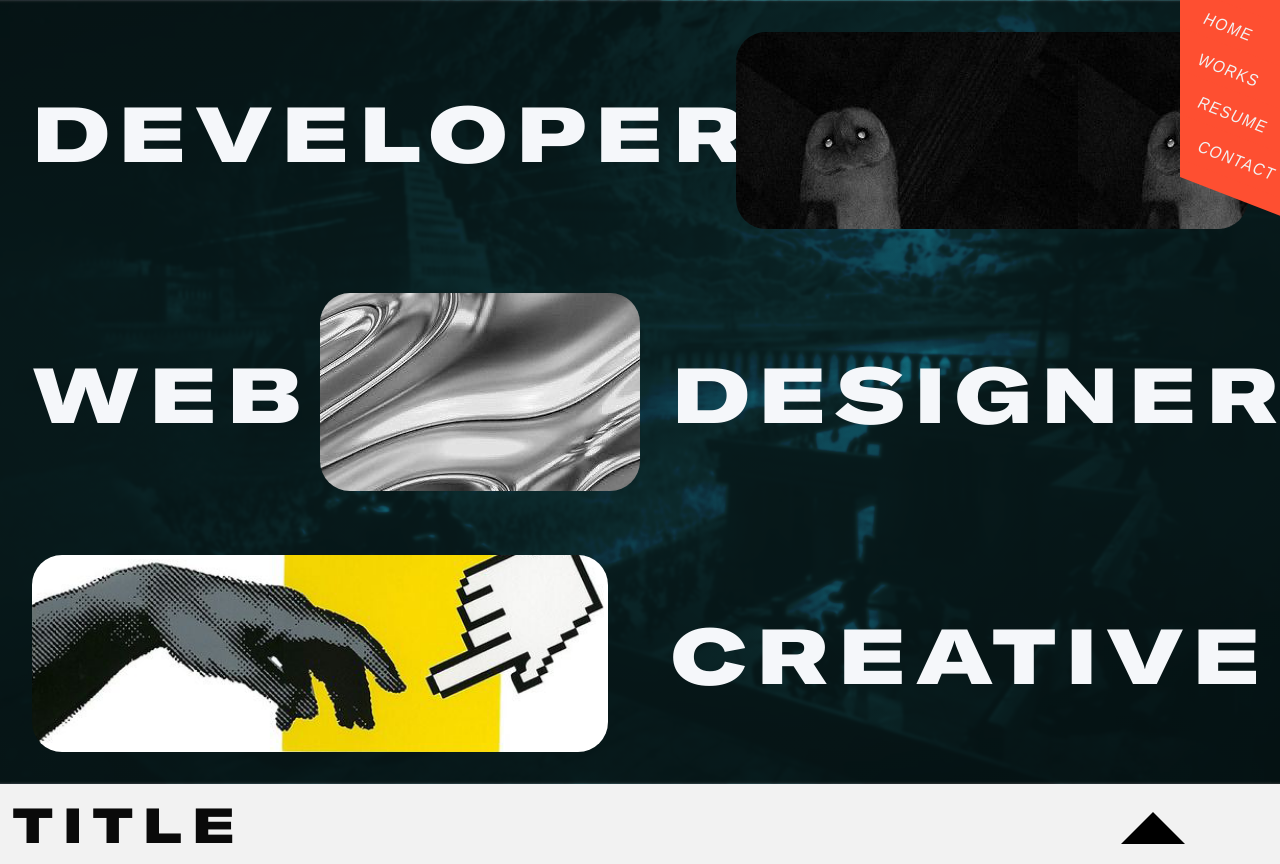
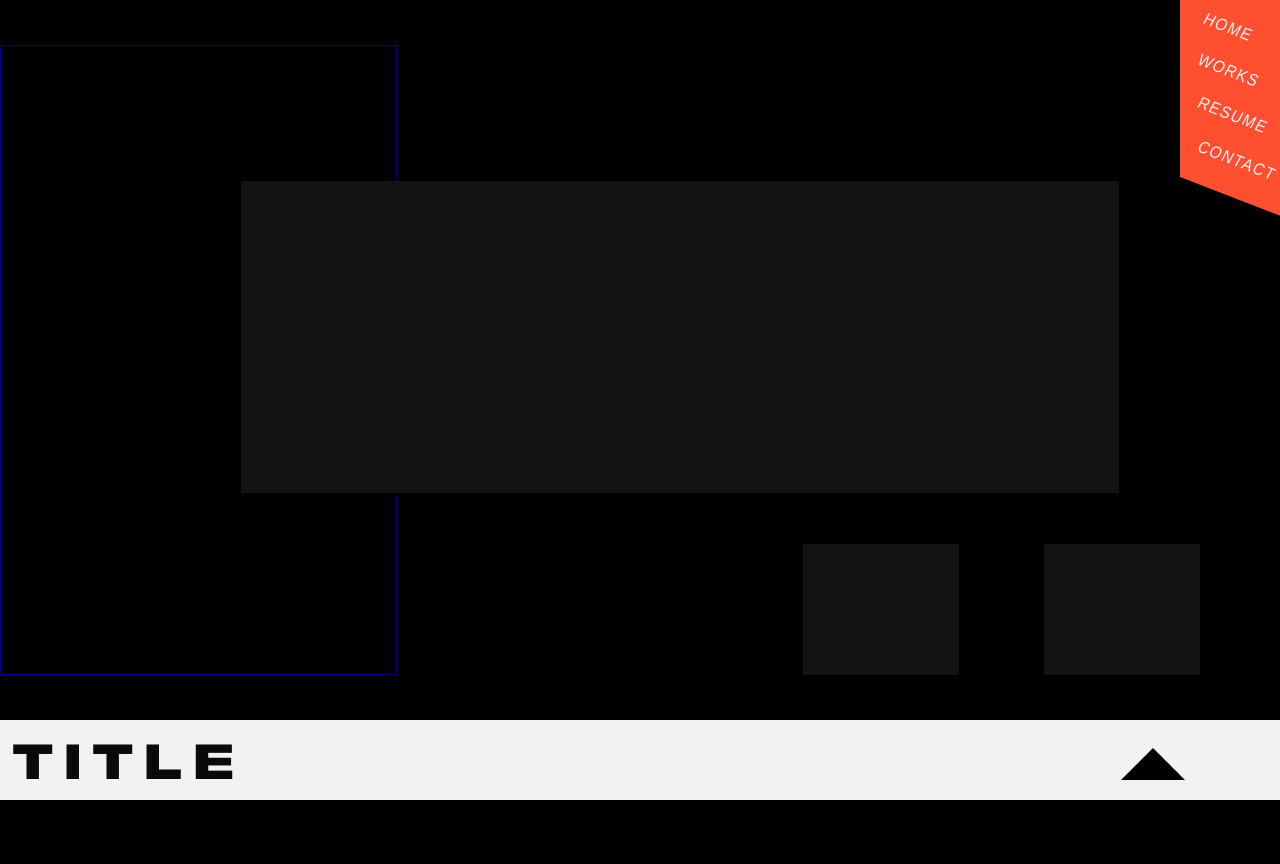
Before and after one commit to kevin21018212/PortfolioV3, a Next.js app: page / in a window 1280 px wide. After the commit the page ends 800 px from the top, so only its background shows below. Built offline with nearby package versions, Linux system fonts and the light colour scheme.

Commit message:
new lading

```diff
--- a/app/homepage/components/landing.tsx
+++ b/app/homepage/components/landing.tsx
@@ -5,27 +5,10 @@ import styles from "../css/landing.module.css";
 const Landing = () => {
   return (
     <div className={styles.landingContainer}>
-      <div className={styles.top}>
-        <div className={styles.topText}>
-          <h1>DEVELOPER</h1>
-        </div>
-        <div className={styles.topImage} />
-      </div>
-      <div className={styles.middle}>
-        <div className={styles.middleTextLeft}>
-          <h1>WEB</h1>
-        </div>
-        <div className={styles.middleImage} />
-        <div className={styles.middleTextRight}>
-          <h1>Designer</h1>
-        </div>
-      </div>
-      <div className={styles.bottom}>
-        <div className={styles.bottomImage} />
-        <div className={styles.bottomText}>
-          <h1>Creative</h1>
-        </div>
-      </div>
+      <div className={styles.liquidGradient}></div>
+      <div className={styles.textBox}></div>
+      <div className={styles.infoBox}></div>
+      <div className={styles.symbolBox}></div>
     </div>
   );
 };
--- a/app/homepage/css/landing.module.css
+++ b/app/homepage/css/landing.module.css
@@ -1,76 +1,31 @@
 .landingContainer {
   height: 90vh;
-  display: flex;
-  flex-direction: column;
-  align-items: center;
-  padding: 2.5vw;
-  background: linear-gradient(rgba(24, 24, 24, 0.8), rgba(24, 24, 24, 0.8)),
-    url("../../../public/background/HandH.png");
-  background-blend-mode: overlay; /* Blend the background image with the color */
-  background-size: cover; /* Cover the entire container with the background image */
-  background-position: center; /* Center the background image */
+  display: grid;
+  grid-template-columns: repeat(16, 1fr); /* 14 columns */
+  grid-template-rows: repeat(16, 1fr); /* 16 rows */
+  gap: 5px; /* Adjust the gap as needed */
 }
 
-.landingContainer h1 {
-  color: #f5f7fa;
-  font-size: 6vw;
+.liquidGradient {
+  grid-column: 1 / span 5;
+  grid-row: 2 / span 14;
+  border: 1px dotted blue;
 }
 
-.top,
-.middle,
-.bottom {
-  height: 25vh;
-  margin: 0%;
-  display: flex;
-}
-.middle {
-  margin: 5cqmax 0%;
+.textBox {
+  grid-column: 4 / span 11;
+  grid-row: 5 / span 7;
+  background-color: #131313;
 }
 
-/*Top Section*/
-.topText {
-  width: 50vw;
-  display: flex;
-  align-items: center;
+.infoBox {
+  grid-column: 11 / span 2;
+  grid-row: 13 / span 3;
+  background-color: #131313;
 }
 
-.topImage {
-  width: 40vw;
-  margin-left: 5vw;
-  background: url(../../../public/landing2.jpeg);
-  border-radius: 30px;
+.symbolBox {
+  grid-column: 14 / span 2;
+  grid-row: 13 / span 3;
+  background-color: #131313;
 }
-
-/*Middle Section*/
-.middleTextLeft {
-  width: 20vw;
-  display: flex;
-  align-items: center;
-}
-.middleImage {
-  width: 25vw;
-  margin: 0% 2.5vw;
-  background: url(../../../public/landing1.jpeg);
-  border-radius: 30px;
-}
-.middleTextRight {
-  width: 45vw;
-  display: flex;
-  align-items: center;
-}
-
-/*Bottom */
-.bottomText {
-  width: 45vw;
-  display: flex;
-  align-items: center;
-}
-
-.bottomImage {
-  width: 45vw;
-  margin-right: 5vw;
-  border-radius: 30px;
-  background: url(../../../public/landing3.png);
-  background-position-y: center;
-  background-size: cover;
-}
--- a/app/resume/components/skills/skillfiltertoggle.tsx
+++ b/app/resume/components/skills/skillfiltertoggle.tsx
@@ -1,6 +1,7 @@
 import React, { useState } from "react";
 import styles from "../../css/skills/skillfiltertoggle.module.css";
 import { SkillFilterToggleProps } from "@/app/data/types";
+import { motion } from "framer-motion";
 
 const SkillFilterToggle = ({ tags, onToggle }: SkillFilterToggleProps) => {
   const [selectedTags, setSelectedTags] = useState<string[]>(tags);
@@ -16,7 +17,7 @@ const SkillFilterToggle = ({ tags, onToggle }: SkillFilterToggleProps) => {
   return (
     <div className={styles.filterToggleContainer}>
       {tags.map((tag) => (
-        <button
+        <motion.button
           key={tag}
           onClick={() => toggleTag(tag)}
           className={selectedTags.includes(tag) ? styles.selected : ""}
@@ -25,7 +26,7 @@ const SkillFilterToggle = ({ tags, onToggle }: SkillFilterToggleProps) => {
           <div className={styles.tag}>
             <p>{tag}</p>
           </div>
-        </button>
+        </motion.button>
       ))}
     </div>
   );
```
